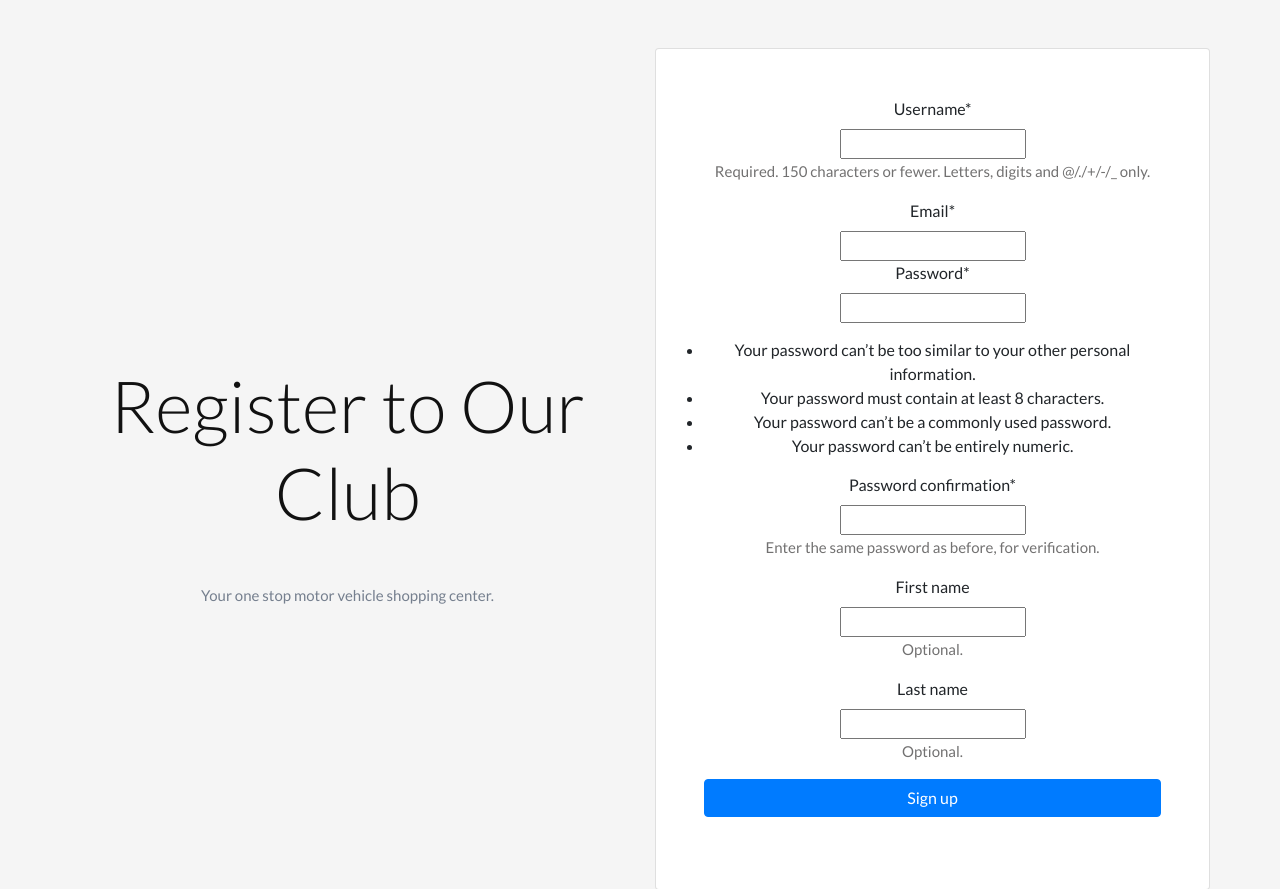
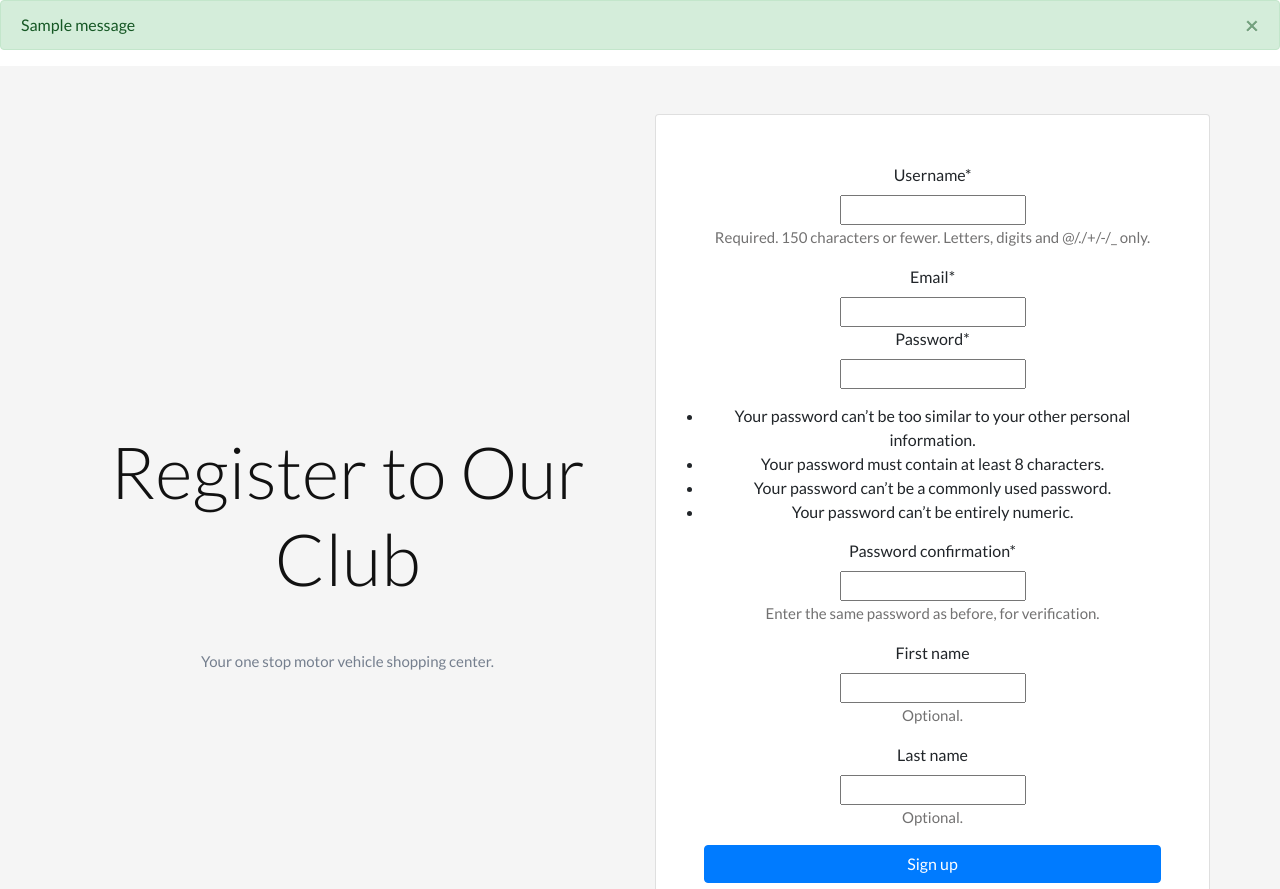
Before and after one commit to homemix/motor_thrills, a Django app: page /register in a window 1280 px wide. Shown: the part 148-1037 px from the top of the page. Run offline with Django 4.2, Linux system fonts and the light colour scheme; tables that the repository leaves empty hold one stand-in row (values such as "Sample post"); one stand-in notice (Sample message) is shown; some libraries are stand-ins or nearby versions.

Commit message:
Add: message alert

```diff
--- a/webapp/templates/common/base.html
+++ b/webapp/templates/common/base.html
@@ -59,7 +59,16 @@
    {% include 'common/navbar.html' %}
 </header>
 <!-- Header Section End -->
-
+{% for message in messages %}
+<div class="container-fluid p-0">
+  <div class="alert {{ message.tags }} alert-dismissible" role="alert" >
+    <button type="button" class="close" data-dismiss="alert" aria-label="Close">
+      <span aria-hidden="True">&times;</span>
+    </button>
+    {{ message }}
+  </div>
+</div>
+{% endfor %}
 {% block main_content %}
 
 {% endblock main_content %}
--- a/webapp/views.py
+++ b/webapp/views.py
@@ -3,6 +3,7 @@ from django.shortcuts import render, redirect
 from django.views.generic import ListView
 from .models import *
 from .forms import NewUserForm, ReviewForm
+from django.contrib import messages
 
 
 def index(request):
@@ -70,6 +71,9 @@ def about_us(request):
         data = Review(user=user, rating=rating, review=review)
         data.save()
         return redirect('webapp:about_us')
+    else:
+        messages.error(request, 'Please login to submit review')
+
 
     return render(request, 'about.html', {
         'page_title': 'About us',
```
Also changed, not shown: motor_thrills/settings.py (+9 -0 lines).
